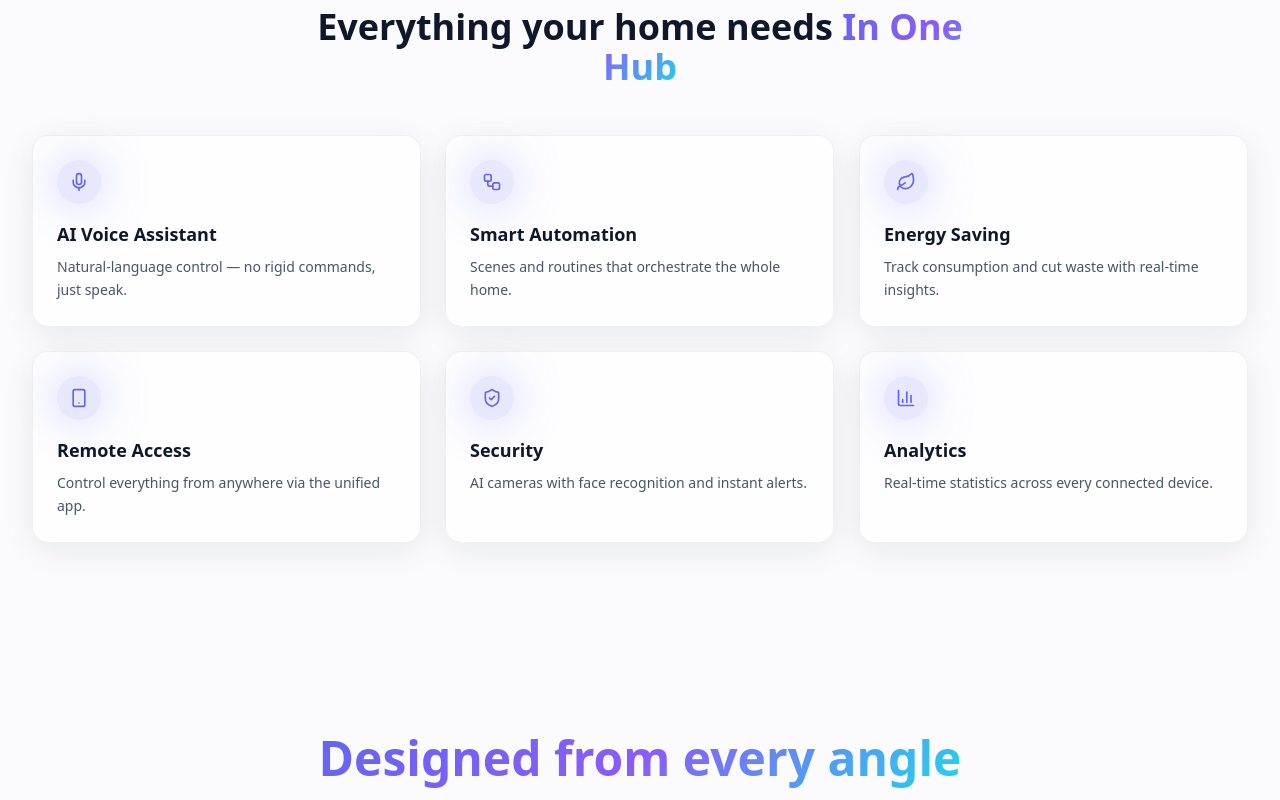
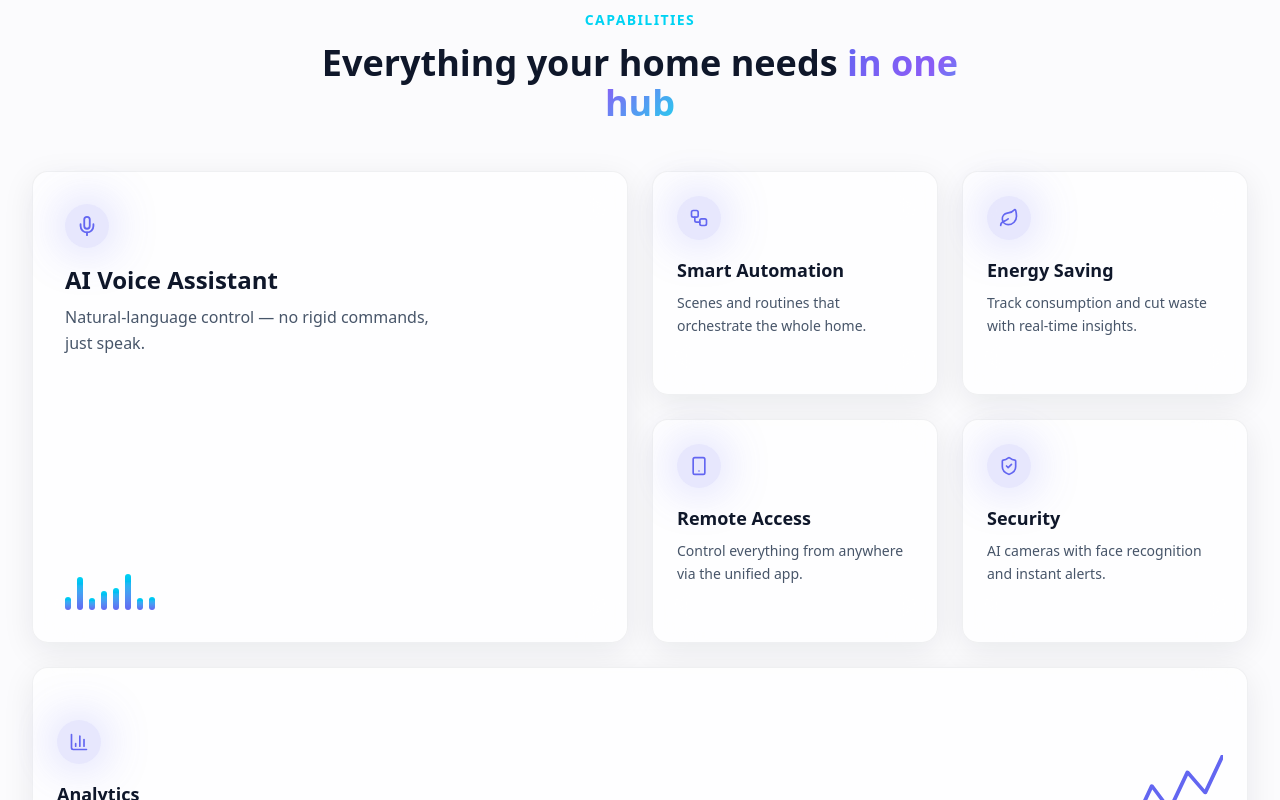
Before and after one commit to ThinhVinhPhat/NovaSense, a Next.js app: page / in a window 1280 px wide. Shown: the part 960-1760 px from the top of the page. Built offline with nearby package versions, Linux system fonts and the light colour scheme; no server answers.

Commit message:
feat: redesign features as bento grid with animated waveform and sparkline

```diff
--- a/components/sections/Features.tsx
+++ b/components/sections/Features.tsx
@@ -6,16 +6,51 @@ import { Section } from '@/components/ui/Section'
 import { GlassCard } from '@/components/ui/GlassCard'
 import { TiltCard } from '@/components/motion/TiltCard'
 import { Stagger, staggerItem } from '@/components/motion/Stagger'
-import { Mic, Workflow, Leaf, Smartphone, ShieldCheck, BarChart3 } from 'lucide-react'
+import { waveBars, sparkPoints, features } from '@/content/features'
 
-const features = [
-  { icon: Mic, title: 'AI Voice Assistant', desc: 'Natural-language control — no rigid commands, just speak.' },
-  { icon: Workflow, title: 'Smart Automation', desc: 'Scenes and routines that orchestrate the whole home.' },
-  { icon: Leaf, title: 'Energy Saving', desc: 'Track consumption and cut waste with real-time insights.' },
-  { icon: Smartphone, title: 'Remote Access', desc: 'Control everything from anywhere via the unified app.' },
-  { icon: ShieldCheck, title: 'Security', desc: 'AI cameras with face recognition and instant alerts.' },
-  { icon: BarChart3, title: 'Analytics', desc: 'Real-time statistics across every connected device.' },
-]
+function Waveform({ reduced }: { reduced: boolean | null }) {
+  return (
+    <div className="flex h-12 items-end gap-1.5">
+      {waveBars.map((h, i) => (
+        <motion.span
+          key={i}
+          className="w-1.5 rounded-full bg-linear-to-t from-(--color-accent) to-cyan-400"
+          {...(reduced
+            ? { style: { height: `${h}%` } }
+            : {
+                animate: { height: [`${h * 0.4}%`, `${h}%`, `${h * 0.4}%`] },
+                transition: { duration: 1.2 + i * 0.07, repeat: Infinity, ease: 'easeInOut' as const },
+              })}
+        />
+      ))}
+    </div>
+  )
+}
+
+function Sparkline({ reduced }: { reduced: boolean | null }) {
+  const max = Math.max(...sparkPoints)
+  const points = sparkPoints
+    .map((v, i) => `${(i / (sparkPoints.length - 1)) * 100},${100 - (v / max) * 100}`)
+    .join(' ')
+
+  return (
+    <svg viewBox="0 0 100 40" preserveAspectRatio="none" className="h-12 w-full sm:w-40">
+      <motion.polyline
+        points={points}
+        fill="none"
+        stroke="currentColor"
+        strokeWidth={2.5}
+        strokeLinecap="round"
+        strokeLinejoin="round"
+        className="text-(--color-accent)"
+        initial={reduced ? false : { pathLength: 0 }}
+        {...(reduced ? {} : { whileInView: { pathLength: 1 } })}
+        viewport={{ once: true }}
+        transition={{ duration: 1.4, ease: 'easeOut' }}
+      />
+    </svg>
+  )
+}
 
 export function Features() {
   const reduced = useReducedMotion()
@@ -24,26 +59,45 @@ export function Features() {
     <Section id="features">
       <Container>
         <div className="mx-auto max-w-2xl text-center">
-          <h2 className="font-heading text-3xl font-bold text-(--color-text-primary) sm:text-4xl">
-            Everything your home needs <span className="text-gradient">In One Hub</span>
+          <span className="text-sm font-semibold tracking-widest text-cyan-400">CAPABILITIES</span>
+          <h2 className="mt-3 font-heading text-3xl font-bold text-(--color-text-primary) sm:text-4xl">
+            Everything your home needs <span className="text-gradient">in one hub</span>
           </h2>
         </div>
-        <Stagger className="mt-12 grid gap-6 sm:grid-cols-2 lg:grid-cols-3">
+
+        <Stagger className="mt-12 grid gap-6 sm:grid-cols-2 lg:grid-cols-4 lg:auto-rows-[14rem]">
           {features.map((f) => {
             const Icon = f.icon
+
             const card = (
-              <GlassCard className="h-full p-6">
-                <div className="mb-4 inline-flex h-11 w-11 items-center justify-center rounded-xl bg-(--color-accent)/15 text-(--color-accent) shadow-(--shadow-glow)">
-                  <Icon size={20} />
+              <GlassCard
+                className={`flex h-full flex-col p-6 transition-colors duration-500 hover:border-cyan-400/40 ${
+                  f.analytics ? 'sm:flex-row sm:items-center sm:justify-between sm:gap-8' : ''
+                } ${f.hero ? 'justify-between sm:p-8' : ''}`}
+              >
+                <div>
+                  <div className="mb-4 inline-flex h-11 w-11 items-center justify-center rounded-xl bg-(--color-accent)/15 text-(--color-accent) shadow-(--shadow-glow)">
+                    <Icon size={f.hero ? 22 : 20} />
+                  </div>
+                  <h3 className={`font-heading font-semibold text-(--color-text-primary) ${f.hero ? 'text-2xl' : 'text-lg'}`}>
+                    {f.title}
+                  </h3>
+                  <p className={`mt-2 leading-relaxed text-(--color-text-secondary) ${f.hero ? 'max-w-sm text-base' : 'text-sm'}`}>
+                    {f.desc}
+                  </p>
                 </div>
-                <h3 className="font-heading text-lg font-semibold text-(--color-text-primary)">{f.title}</h3>
-                <p className="mt-2 text-sm leading-relaxed text-(--color-text-secondary)">{f.desc}</p>
+
+                {f.hero && <Waveform reduced={reduced} />}
+                {f.analytics && <Sparkline reduced={reduced} />}
               </GlassCard>
             )
+
             return reduced ? (
-              <div key={f.title}>{card}</div>
+              <div key={f.title} className={f.span}>
+                {card}
+              </div>
             ) : (
-              <motion.div key={f.title} variants={staggerItem}>
+              <motion.div key={f.title} variants={staggerItem} className={f.span}>
                 <TiltCard className="h-full">{card}</TiltCard>
               </motion.div>
             )
--- a/content/features.ts
+++ b/content/features.ts
@@ -1,53 +1,31 @@
-import type { LucideIcon } from 'lucide-react'
-import {
-  Mic2, Link2, Home, Zap, Shield, Smartphone, BarChart2, Layers
-} from 'lucide-react'
+import { BarChart3, Leaf, Mic, ShieldCheck, Smartphone, Workflow, type LucideIcon } from 'lucide-react'
+
 
 export interface Feature {
   icon: LucideIcon
   title: string
   description: string
 }
-
-export const features: Feature[] = [
+export const features = [
   {
-    icon: Mic2,
-    title: 'Natural-Language Voice Control',
-    description: 'Speak naturally to NovaSense. No rigid commands — just conversation.',
+    icon: Mic,
+    title: 'AI Voice Assistant',
+    desc: 'Natural-language control — no rigid commands, just speak.',
+    span: 'lg:col-span-2 lg:row-span-2',
+    hero: true,
   },
+  { icon: Workflow, title: 'Smart Automation', desc: 'Scenes and routines that orchestrate the whole home.', span: '' },
+  { icon: Leaf, title: 'Energy Saving', desc: 'Track consumption and cut waste with real-time insights.', span: '' },
+  { icon: Smartphone, title: 'Remote Access', desc: 'Control everything from anywhere via the unified app.', span: '' },
+  { icon: ShieldCheck, title: 'Security', desc: 'AI cameras with face recognition and instant alerts.', span: '' },
   {
-    icon: Link2,
-    title: 'Universal Compatibility',
-    description: 'Works with Matter, Zigbee, Z-Wave, Thread, Wi-Fi, and Bluetooth devices.',
-  },
-  {
-    icon: Home,
-    title: 'Whole-Home Control',
-    description: 'Lights, cameras, AC, curtains, door locks, and sensors in one place.',
-  },
-  {
-    icon: Zap,
-    title: 'Smart Automations & Scenes',
-    description: 'Create routines that adapt to your daily life automatically.',
-  },
-  {
-    icon: Shield,
-    title: 'On-Device Edge AI',
-    description: 'AI processing stays local for millisecond response times and full privacy.',
-  },
-  {
-    icon: Smartphone,
-    title: 'Unified App + Voice',
-    description: 'Control everything from the companion app or by voice — iOS and Android.',
-  },
-  {
-    icon: BarChart2,
-    title: 'Energy Monitoring',
-    description: 'Real-time insights into your home’s energy usage with actionable suggestions.',
-  },
-  {
-    icon: Layers,
-    title: 'Expandable Ecosystem',
-    description: 'Start small and add devices as you grow. No hub replacement needed.',
+    icon: BarChart3,
+    title: 'Analytics',
+    desc: 'Real-time statistics across every connected device.',
+    span: 'sm:col-span-2 lg:col-span-4',
+    analytics: true,
   },
 ]
+
+export const waveBars = [40, 70, 45, 90, 55, 75, 35, 60]
+export const sparkPoints = [12, 28, 18, 40, 30, 52, 38, 60, 48, 70]
```
